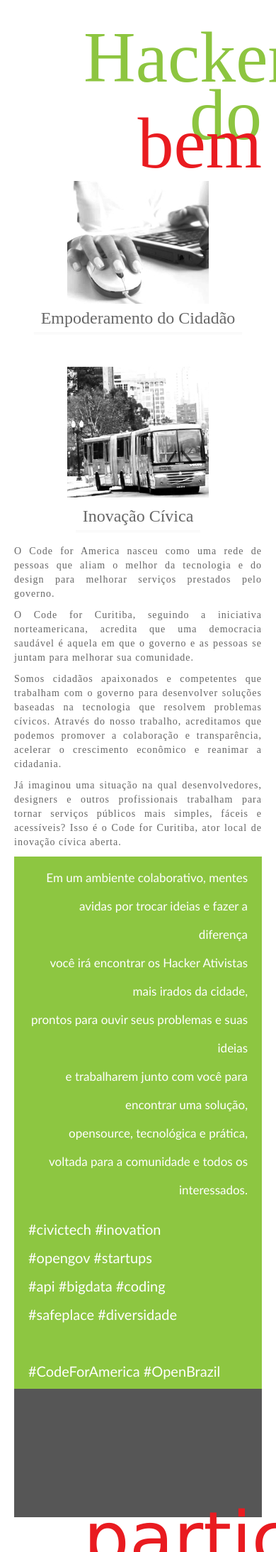
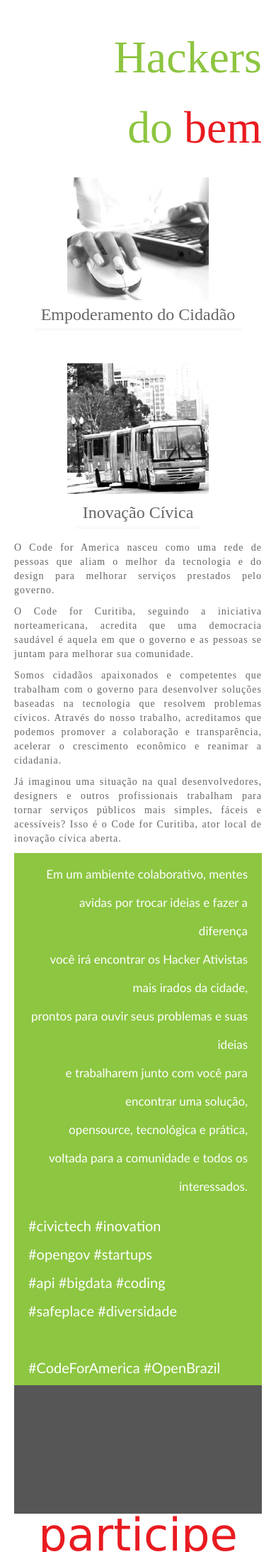
Before and after one commit to CodeForCuritiba/siteCodeForCuritiba, a PHP site: page /index.html in a window 390 px wide; the page is wider, and only the part inside the window is pictured. Shown: the part 500-2687 px from the top of that part at 71% size. Run offline with PHP 8.4, Linux system fonts and the light colour scheme; some web fonts are replaced.

Commit message:
Alteração do font-size para calcular o size e corrigir exibição mobile

```diff
--- a/css/especial.css
+++ b/css/especial.css
@@ -14,13 +14,12 @@
 }
 .hackers-do-bem h1{
 	text-align: right;
-font-size: 102px;
+	font-size: calc(5em + 1vw);
 	margin-left: 28%;
 	margin-top: 3%;
-margin-bottom: 3%;
+	margin-bottom: 8%;
 	color: #8DC540;
 	font-weight: 300;
-
 }
 
 .sobre-text img{
@@ -69,11 +68,9 @@
 }
 
 .participe h1{
-
-font-size: 102px;
+	font-size: calc(5em + 1vw);
 	font-family: "verdana" !important;
-
-margin-left: 28%;
+	text-align: center;
 	margin-top: 3%;
 	color: #8DC540;
 	font-weight: 300;
@@ -83,11 +80,9 @@
 	color: #E91B20;
 }
 .participe2 h1{
-
-font-size: 102px;
+	font-size: calc(5em + 1vw);
 	font-family: "verdana" !important;
-
-margin-left: 28.55%;
+	text-align: center;
 	margin-top: 3%;
 	margin-bottom: 2%;
 	color: #8DC540;
```
Lines whose indentation alone changed are shown as unchanged.
